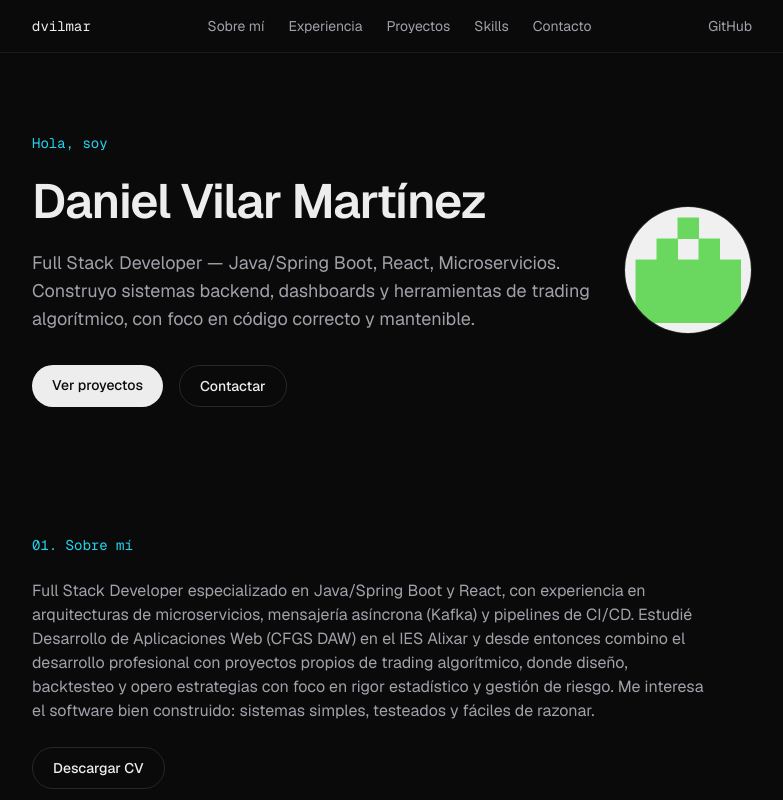
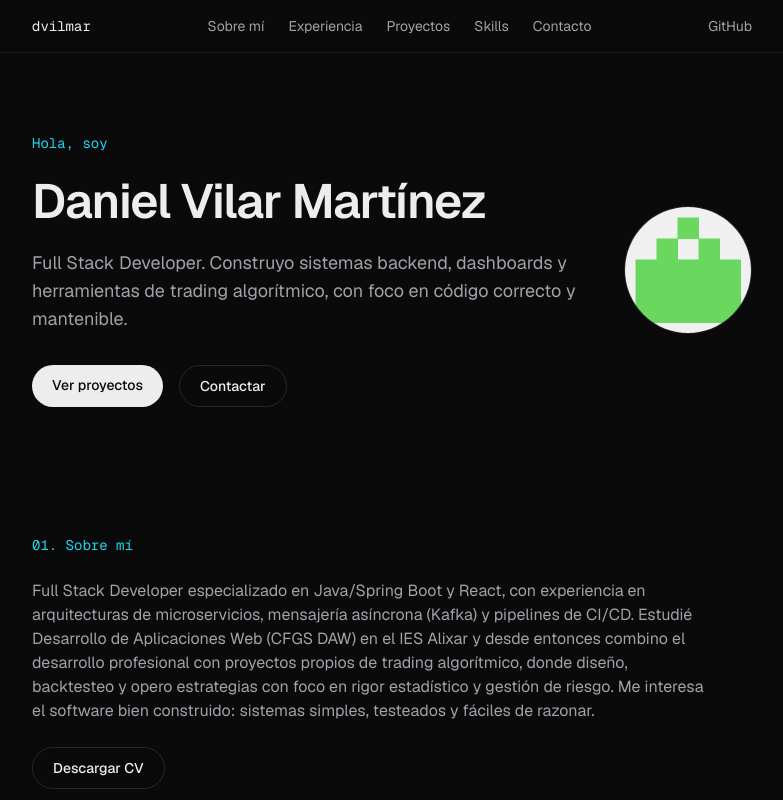
Before and after one commit to dvilmar/danielvilar, a Next.js app: page / in a window 1280 px wide. Shown: the top 800 px of the page, without its empty margins (248-1031 px from the left). Built offline with nearby package versions, Linux system fonts and the light colour scheme.

Commit message:
Quitar mención explícita de Java/Spring/React en tagline (Hero, metadata, OG image)

```diff
--- a/src/app/layout.tsx
+++ b/src/app/layout.tsx
@@ -15,7 +15,7 @@ const geistMono = Geist_Mono({
 const SITE_URL = "https://dvilmar.vercel.app";
 const TITLE = "Daniel Vilar Martínez";
 const DESCRIPTION =
-  "Portfolio personal de Daniel Vilar Martínez — Full Stack Developer (Java/Spring Boot, React, Microservicios) y trading algorítmico.";
+  "Portfolio personal de Daniel Vilar Martínez — Full Stack Developer y trading algorítmico.";
 
 export const metadata: Metadata = {
   metadataBase: new URL(SITE_URL),
--- a/src/app/opengraph-image.tsx
+++ b/src/app/opengraph-image.tsx
@@ -42,7 +42,7 @@ export default function Image() {
             display: "flex",
           }}
         >
-          Full Stack Developer — Java/Spring Boot, React, Microservicios
+          Full Stack Developer
         </div>
       </div>
     ),
--- a/src/components/Hero.tsx
+++ b/src/components/Hero.tsx
@@ -10,9 +10,9 @@ export default function Hero() {
           Daniel Vilar Martínez
         </h1>
         <p className="max-w-xl text-lg text-muted">
-          Full Stack Developer — Java/Spring Boot, React, Microservicios.
-          Construyo sistemas backend, dashboards y herramientas de trading
-          algorítmico, con foco en código correcto y mantenible.
+          Full Stack Developer. Construyo sistemas backend, dashboards y
+          herramientas de trading algorítmico, con foco en código correcto y
+          mantenible.
         </p>
         <div className="flex gap-4 pt-2 text-sm">
           <a
```
